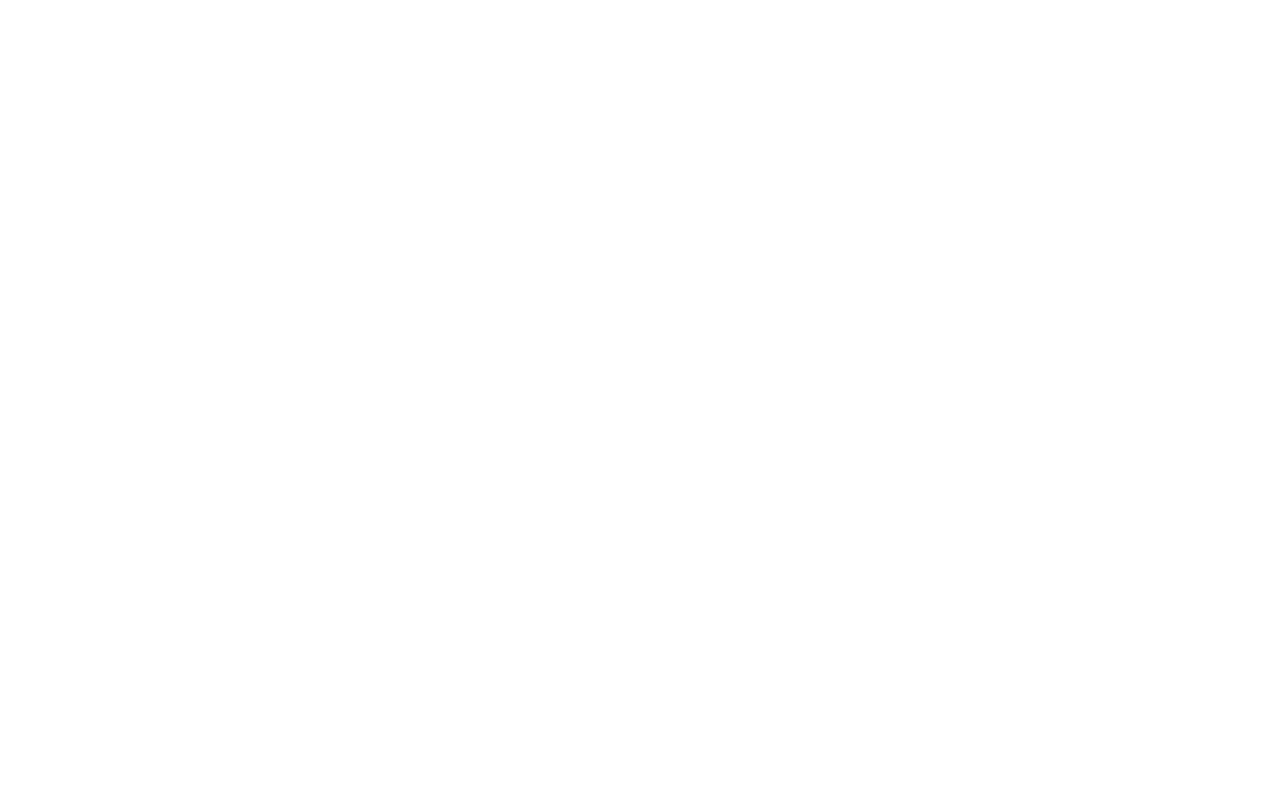
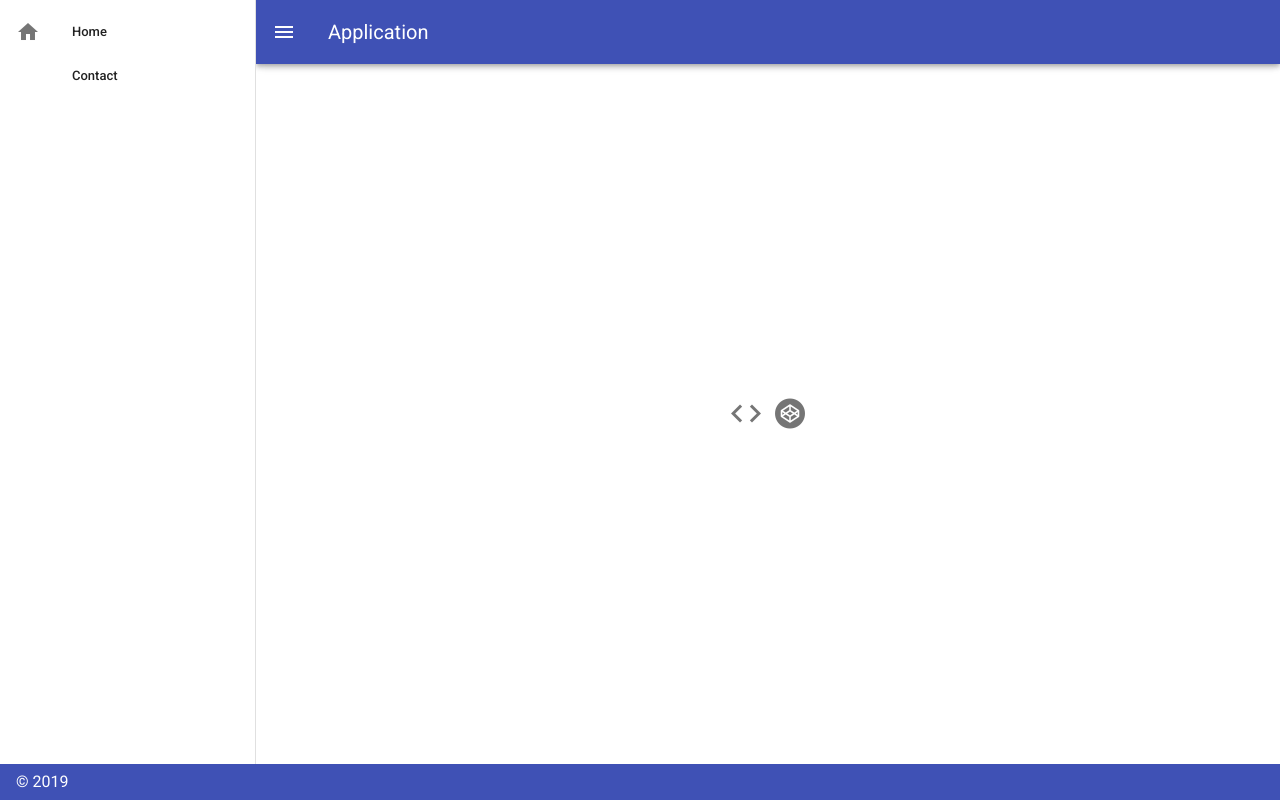
Before and after one commit to yurihs/sistema-portuario, a Vue app in the folder frontend/: page / in a window 1280 px wide. Built offline with nearby package versions, Linux system fonts and the light colour scheme.

Commit message:
Criar rota principal e de alteração de usuário

```diff
--- a/frontend/src/_helpers/router.js
+++ b/frontend/src/_helpers/router.js
@@ -1,7 +1,8 @@
 import Vue from 'vue'
 import Router from 'vue-router'
 
-// import Index from '@/components/Index'
+import Index from '@/components/Index'
+import AlterarUsuario from '@/components/usuarios/AlterarUsuario'
 
 Vue.use(Router)
 
@@ -12,7 +13,12 @@
     {
       path: '/',
       name: 'Index',
-      // component: Index
+      component: Index
     },
-	]
+    {
+      path: '/usuarios/:id/alterar',
+      name: 'AlterarUsuario',
+      component: AlterarUsuario
+    },
+  ]
 })
--- /dev/null
+++ b/frontend/src/components/Index.vue
@@ -0,0 +1,98 @@
+<template>
+  <v-app id="inspire">
+    <v-navigation-drawer
+      v-model="drawer"
+      app
+    >
+      <v-list dense>
+        <v-list-item link>
+          <v-list-item-action>
+            <v-icon>mdi-home</v-icon>
+          </v-list-item-action>
+          <v-list-item-content>
+            <v-list-item-title>Home</v-list-item-title>
+          </v-list-item-content>
+        </v-list-item>
+        <v-list-item link>
+          <v-list-item-action>
+            <v-icon>mdi-contact-mail</v-icon>
+          </v-list-item-action>
+          <v-list-item-content>
+            <v-list-item-title>Contact</v-list-item-title>
+          </v-list-item-content>
+        </v-list-item>
+      </v-list>
+    </v-navigation-drawer>
+
+    <v-app-bar
+      app
+      color="indigo"
+      dark
+    >
+      <v-app-bar-nav-icon @click.stop="drawer = !drawer" />
+      <v-toolbar-title>Application</v-toolbar-title>
+    </v-app-bar>
+
+    <v-content>
+      <v-container
+        class="fill-height"
+        fluid
+      >
+        <v-row
+          align="center"
+          justify="center"
+        >
+          <v-col class="text-center">
+            <v-tooltip left>
+              <template v-slot:activator="{ on }">
+                <v-btn
+                  :href="source"
+                  icon
+                  large
+                  target="_blank"
+                  v-on="on"
+                >
+                  <v-icon large>mdi-code-tags</v-icon>
+                </v-btn>
+              </template>
+              <span>Source</span>
+            </v-tooltip>
+
+            <v-tooltip right>
+              <template v-slot:activator="{ on }">
+                <v-btn
+                  icon
+                  large
+                  href="https://codepen.io/johnjleider/pen/zgxeLQ"
+                  target="_blank"
+                  v-on="on"
+                >
+                  <v-icon large>mdi-codepen</v-icon>
+                </v-btn>
+              </template>
+              <span>Codepen</span>
+            </v-tooltip>
+          </v-col>
+        </v-row>
+      </v-container>
+    </v-content>
+    <v-footer
+      color="indigo"
+      app
+    >
+      <span class="white--text">&copy; 2019</span>
+    </v-footer>
+  </v-app>
+</template>
+
+<script>
+  export default {
+    props: {
+      source: String,
+    },
+
+    data: () => ({
+      drawer: null,
+    }),
+  }
+</script>
--- /dev/null
+++ b/frontend/src/components/usuarios/AlterarUsuario.vue
@@ -0,0 +1,18 @@
+<template>
+  <div class="bg-purple text-white sm:bg-green md:bg-blue md:text-yellow lg:bg-red xl:bg-orange ...">
+    Test
+  </div>
+</template>
+
+<script>
+
+  export default {
+    props: {
+      source: String,
+    },
+
+    data: () => ({
+      drawer: null,
+    }),
+  }
+</script>
```
